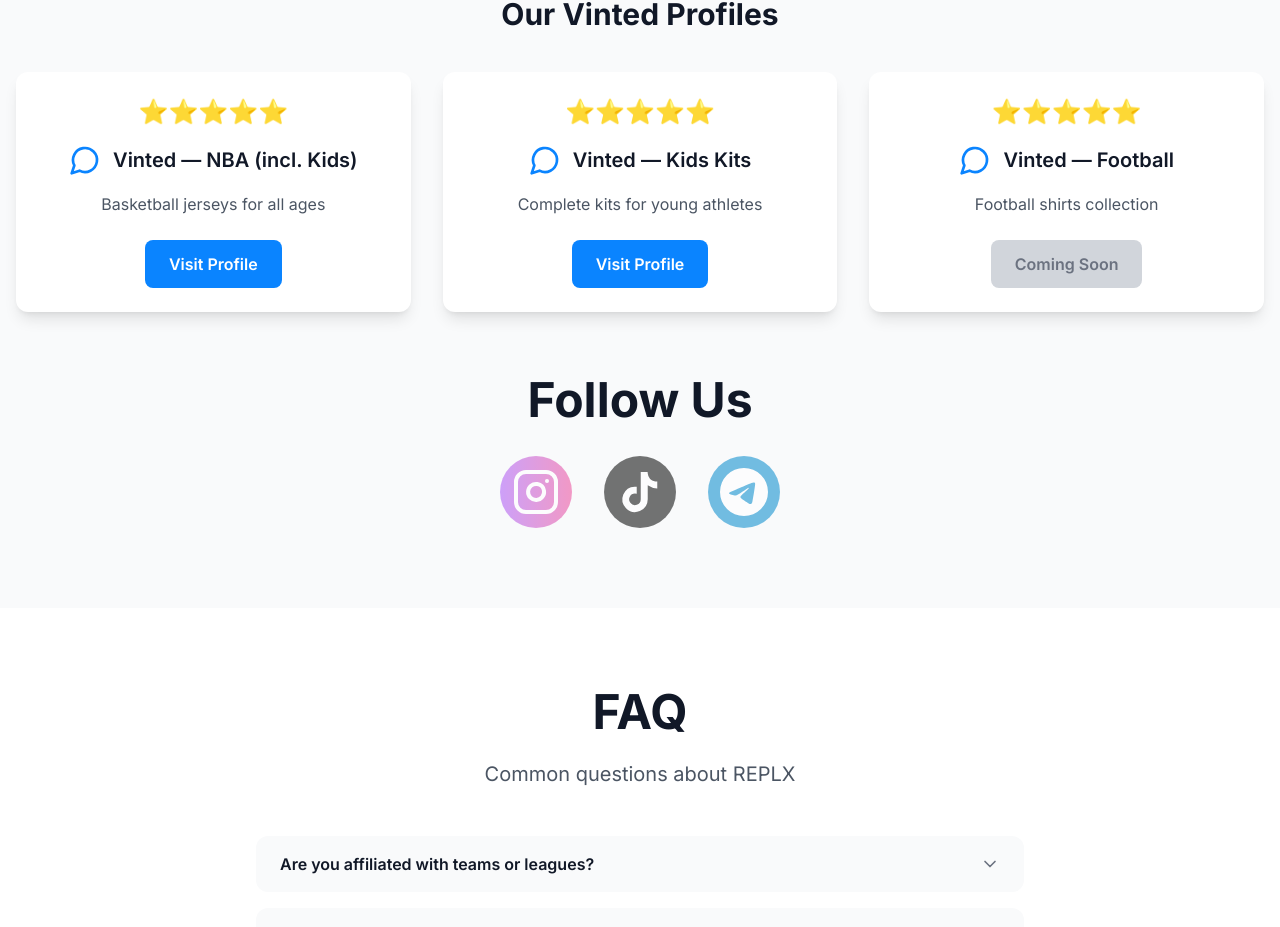
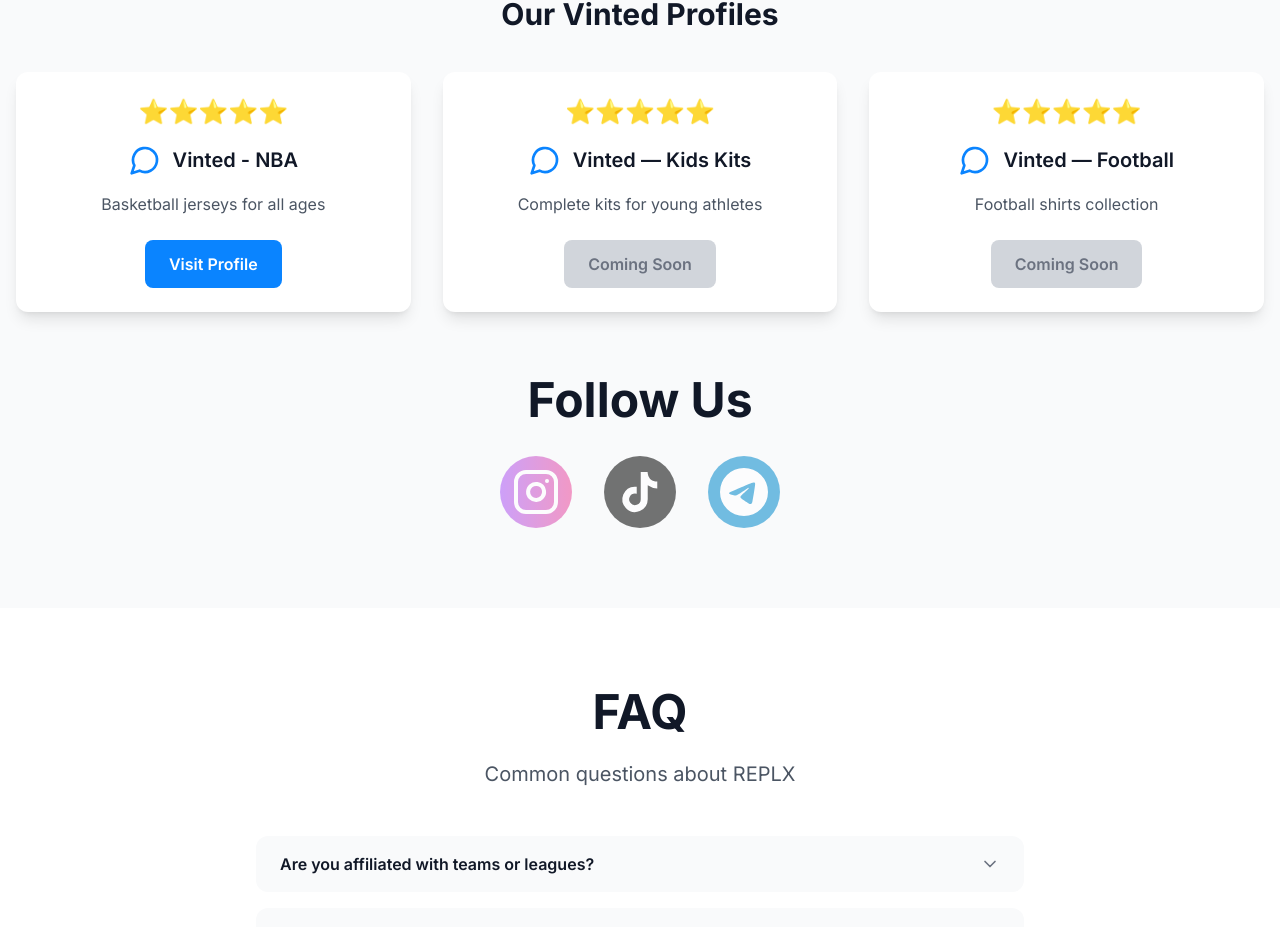
Before and after one commit to Uncallz/Replx, a React (Vite) app: page / in a window 1280 px wide. Shown: the part 4226-5153 px from the top of the page. Built offline with nearby package versions, Linux system fonts and the light colour scheme.

Commit message:
Add files via upload

```diff
--- a/index.html
+++ b/index.html
@@ -4,6 +4,7 @@
     <meta charset="UTF-8" />
     <link rel="icon" type="image/svg+xml" href="/vite.svg" />
     <meta name="viewport" content="width=device-width, initial-scale=1.0" />
+    <meta name="robots" content="noindex, nofollow">
     <title>REPLX Landing Page</title>
 
 
--- a/public/privacy.html
+++ b/public/privacy.html
@@ -3,6 +3,7 @@
 <head>
     <meta charset="UTF-8">
     <meta name="viewport" content="width=device-width, initial-scale=1.0">
+    <meta name="robots" content="noindex, nofollow">
     <title>Privacy Policy - REPLX</title>
     <style>
         * {
--- a/public/terms.html
+++ b/public/terms.html
@@ -3,6 +3,7 @@
 <head>
     <meta charset="UTF-8">
     <meta name="viewport" content="width=device-width, initial-scale=1.0">
+    <meta name="robots" content="noindex, nofollow">
     <title>Terms and Conditions - REPLX</title>
     <style>
         * {
--- a/src/components/Social.tsx
+++ b/src/components/Social.tsx
@@ -18,7 +18,7 @@ const Social = () => {
       name: t('social.vintedKids'),
       link: 'https://www.vinted.it/member/274101998',
       description: t('social.vintedKidsDescription'),
-      available: true
+      available: false
     },
     {
       name: t('social.vintedFootball'),
--- a/src/i18n/locales/de.json
+++ b/src/i18n/locales/de.json
@@ -109,7 +109,7 @@
     "title": "Kontakt Aufnehmen",
     "subtitle": "Verbinden Sie sich mit uns über unsere sozialen Kanäle",
     "vintedProfilesTitle": "Unsere Vinted Profile",
-    "vintedNBA": "Vinted — NBA (inkl. Kinder)",
+    "vintedNBA": "Vinted - NBA",
     "vintedNBADescription": "Basketball-Trikots für alle Altersgruppen",
     "vintedKids": "Vinted — Kinder Kit",
     "vintedKidsDescription": "Komplette Kits für junge Athleten",
--- a/src/i18n/locales/en.json
+++ b/src/i18n/locales/en.json
@@ -108,7 +108,7 @@
     "title": "Get in Touch",
     "subtitle": "Connect with us through our social channels",
     "vintedProfilesTitle": "Our Vinted Profiles",
-    "vintedNBA": "Vinted — NBA (incl. Kids)",
+    "vintedNBA": "Vinted - NBA",
     "vintedNBADescription": "Basketball jerseys for all ages",
     "vintedKids": "Vinted — Kids Kits",
     "vintedKidsDescription": "Complete kits for young athletes",
--- a/src/i18n/locales/es.json
+++ b/src/i18n/locales/es.json
@@ -109,7 +109,7 @@
     "title": "Ponte en Contacto",
     "subtitle": "Conéctate con nosotros a través de nuestros canales sociales",
     "vintedProfilesTitle": "Nuestros Perfiles Vinted",
-    "vintedNBA": "Vinted — NBA (incl. Niños)",
+    "vintedNBA": "Vinted - NBA",
     "vintedNBADescription": "Camisetas de baloncesto para todas las edades",
     "vintedKids": "Vinted — Kit Niños",
     "vintedKidsDescription": "Kits completos para jóvenes atletas",
--- a/src/i18n/locales/fr.json
+++ b/src/i18n/locales/fr.json
@@ -109,7 +109,7 @@
     "title": "Entrez en Contact",
     "subtitle": "Connectez-vous avec nous via nos canaux sociaux",
     "vintedProfilesTitle": "Nos Profils Vinted",
-    "vintedNBA": "Vinted — NBA (incl. Enfants)",
+    "vintedNBA": "Vinted - NBA",
     "vintedNBADescription": "Maillots de basket pour tous âges",
     "vintedKids": "Vinted — Kit Enfants",
     "vintedKidsDescription": "Kits complets pour jeunes athlètes",
--- a/src/i18n/locales/it.json
+++ b/src/i18n/locales/it.json
@@ -108,7 +108,7 @@
     "title": "Mettiti in Contatto",
     "subtitle": "Connettiti con noi attraverso i nostri canali social",
     "vintedProfilesTitle": "I nostri Profili Vinted",
-    "vintedNBA": "Vinted — NBA (incl. Bambini)",
+    "vintedNBA": "Vinted - NBA",
     "vintedNBADescription": "Maglie da basket per tutte le età",
     "vintedKids": "Vinted — Kit Bambini",
     "vintedKidsDescription": "Kit completi per giovani atleti",
```
Also changed, not shown: public/robots.txt (added).
